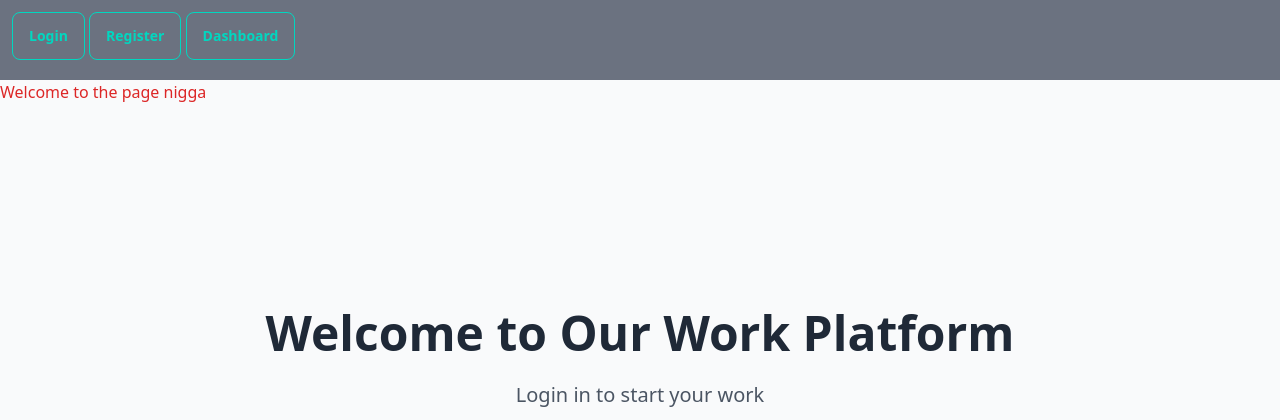
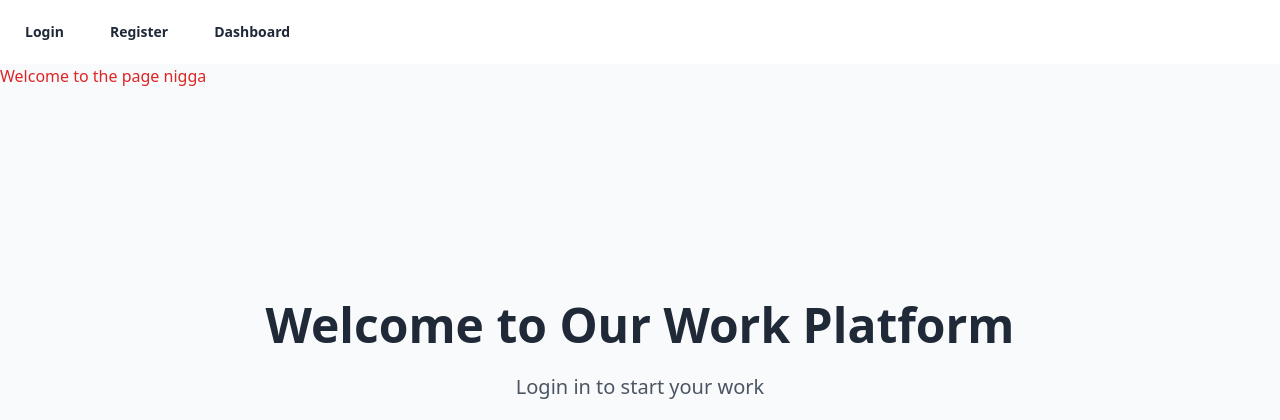
Before and after one commit to kandzaa/Storage_inventory, a PHP site: page / in a window 1280 px wide. Shown: the top 420 px of the page. Run offline with PHP 8.4, Linux system fonts and the light colour scheme; some libraries are stand-ins or nearby versions.

Commit message:
some new

```diff
--- /dev/null
+++ b/Controller/DashboardController.php
@@ -0,0 +1,10 @@
+<?php
+
+class DashboardController
+{
+    public function dashboard()
+    {
+        include './view/dashboard.php';
+    }
+
+}
--- /dev/null
+++ b/Controller/LoginController.php
@@ -0,0 +1,13 @@
+<?php
+
+class LoginController
+{
+    public function login()
+    {
+        include './view/login.php';
+    }
+
+}
+
+
+?>
--- /dev/null
+++ b/Controller/RegisterController.php
@@ -0,0 +1,11 @@
+<?php
+class RegisterController
+{
+    public function register()
+    {
+        include './view/register.php';
+    }
+
+}
+
+?>
--- a/components/footer.php
+++ b/components/footer.php
@@ -0,0 +1,6 @@
+
+<!-- <footer class="bg-gray-900 text-white py-8">
+    <div class="container mx-auto px-4 text-center">
+        <p>&copy; <?php echo date('Y'); ?> Your Company. All rights reserved.</p>
+    </div>
+</footer> -->
--- a/components/navbar.php
+++ b/components/navbar.php
@@ -1,13 +1,10 @@
 <?php include "./components/head.php" ?>
 
-<nav class="bg-gray-500 h-[80px] p-3">
-    <a href="/login" class="btn btn-accent btn-outline ">Login</a>
-    <a href="/register" class="btn btn-accent btn-outline">Register</a>
-    <a href="/dashboard" class="btn btn-accent btn-outline">Dashboard</a>
-</nav>
+<div class="navbar bg-base-100">
+  <div class="flex-1">
+    <a href="/login" class="btn btn-ghost mr-3">Login</a>
+    <a href="/register" class="btn btn-ghost mr-3">Register</a>
+    <a href="/dashboard" class="btn btn-ghost mr-3">Dashboard</a>
 
-<!-- <nav class="bg-gray-500 h-[80px] p-3">
-    <a href="/login" class="btn btn-accent btn-outline">Login</a>
-    <a href="/register" class="btn btn-accent btn-outline">Register</a>
-    <a href="/dashboard" class="btn btn-accent btn-outline">Dashboard</a>
-</nav> -->
+  </div>
+</div>
--- a/router.php
+++ b/router.php
@@ -3,7 +3,7 @@ $uri = parse_url($_SERVER["REQUEST_URI"])["path"];
 
 $routes = require("routes.php");
 foreach ($routes as $controller) {
-    require_once "controllers/" . explode("@", $controller)[0] . ".php";
+    require_once "Controller/" . explode("@", $controller)[0] . ".php";
   }
 
 if (array_key_exists($uri, $routes)) {
--- a/routes.php
+++ b/routes.php
@@ -4,4 +4,8 @@
 */
 return [
     '/' => 'IndexController@index',
+    '' => 'IndexController@index',
+    '/login' => 'LoginController@login',
+    '/register' => 'RegisterController@register',
+    '/dashboard' => 'DashboardController@dashboard',
 ];
--- a/view/dashboard.php
+++ b/view/dashboard.php
@@ -2,3 +2,5 @@
 <?php include './components/navbar.php';?>
 
 <h1 class="text-2xl">Dashboard</h1>
+
+<?php include './components/footer.php';?>
--- a/view/login.php
+++ b/view/login.php
@@ -1,3 +1,6 @@
 <?php include './components/head.php';?>
+
 <?php include './components/navbar.php';?>
+
 <h1 class="text-2xl">Login page</h1>
+<?php include './components/footer.php';?>
--- a/view/register.php
+++ b/view/register.php
@@ -1,3 +1,5 @@
 <?php include './components/head.php';?>
 <?php include './components/navbar.php';?>
 <h1 class="text-2xl">Register page</h1>
+
+<?php include './components/footer.php';?>
```
Also changed, not shown: Controller/IndexController.php (renamed from controllers/IndexController.php).
